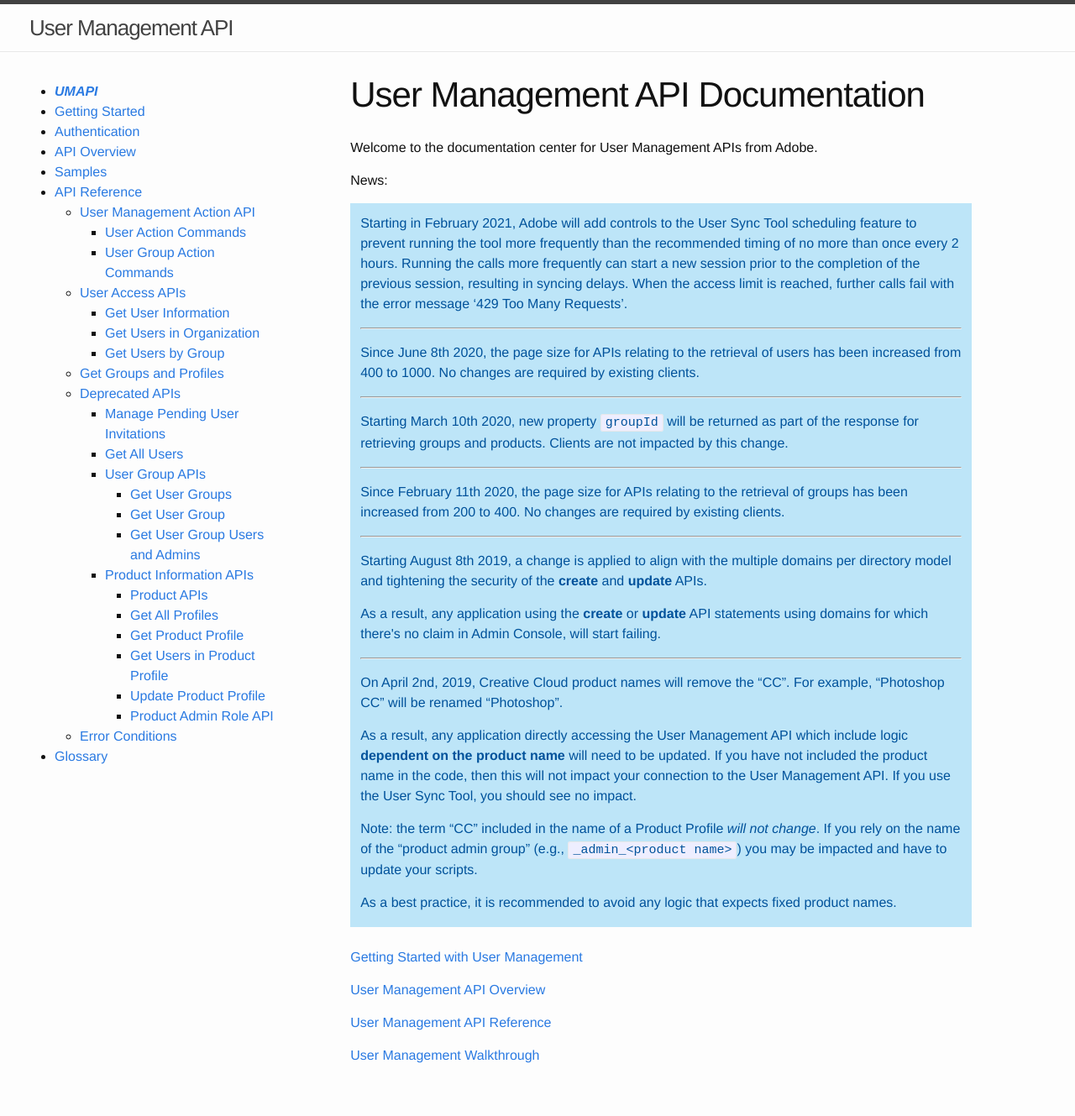
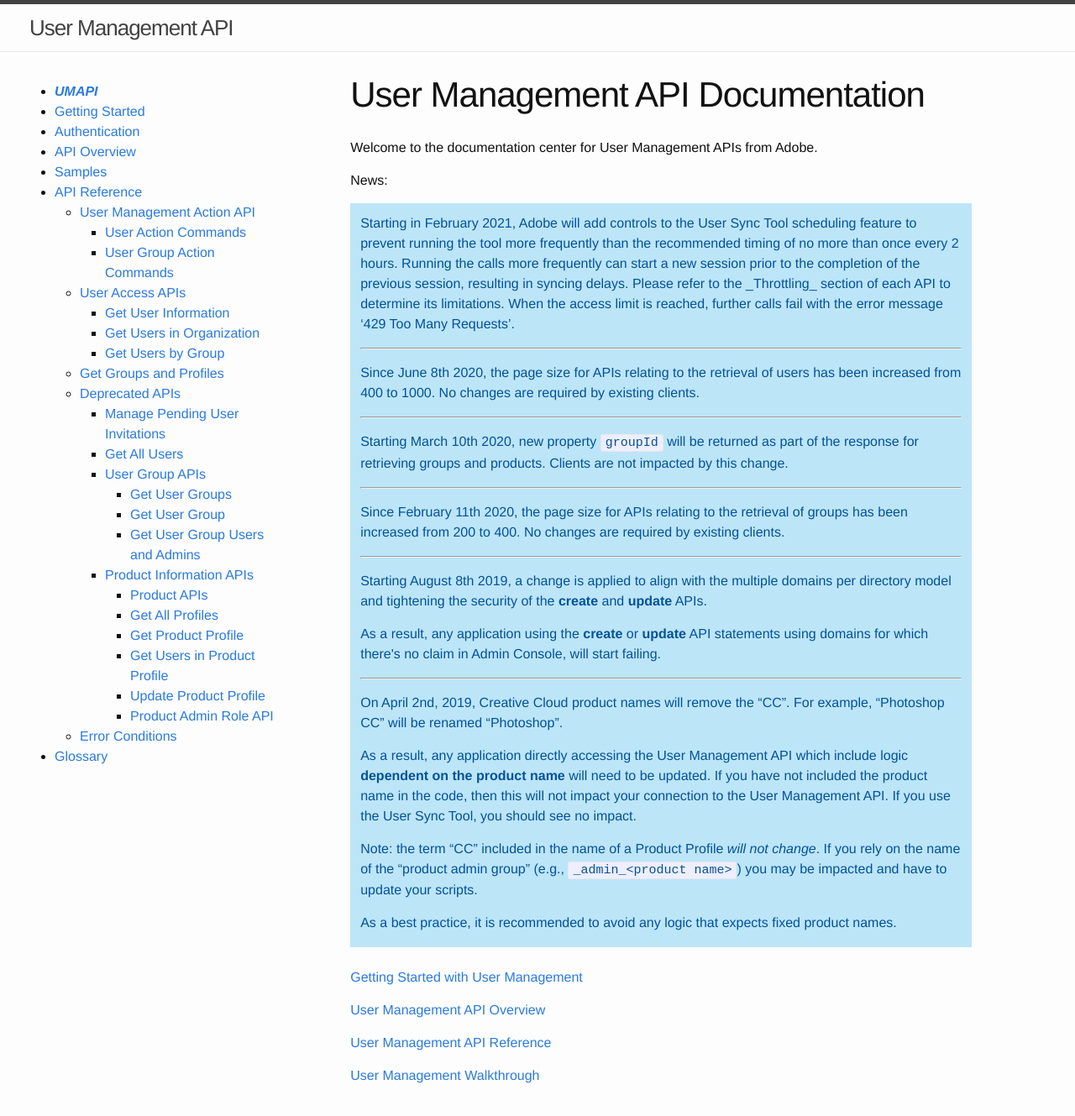
Before and after one commit to adobe-apiplatform/umapi-documentation, a Jekyll site: the page built from docs/en/index.md, in a window 1280 px wide and 1353 px high. Shown: the top 1329 px of the window at 84% size. Built offline with Jekyll 4.4.1, drawn with Linux system fonts in a browser that asks for light colours.

Commit message:
re-iterate throttling sections

```diff
--- a/docs/en/index.md
+++ b/docs/en/index.md
@@ -11,7 +11,7 @@
 
 News:
 <div class="isa_info">
-<p>Starting in February 2021, Adobe will add controls to the User Sync Tool scheduling feature to prevent running the tool more frequently than the recommended timing of no more than once every 2 hours. Running the calls more frequently can start a new session prior to the completion of the previous session, resulting in syncing delays.  When the access limit is reached, further calls fail with the error message ‘429 Too Many Requests’.</p>
+<p>Starting in February 2021, Adobe will add controls to the User Sync Tool scheduling feature to prevent running the tool more frequently than the recommended timing of no more than once every 2 hours. Running the calls more frequently can start a new session prior to the completion of the previous session, resulting in syncing delays.  Please refer to the _Throttling_ section of each API to determine its limitations. When the access limit is reached, further calls fail with the error message ‘429 Too Many Requests’.</p>
 <hr class="api-ref-rule">
 <p>Since June 8th 2020, the page size for APIs relating to the retrieval of users has been increased from 400 to 1000. No changes are required by existing clients.</p>
 <hr class="api-ref-rule">
```
